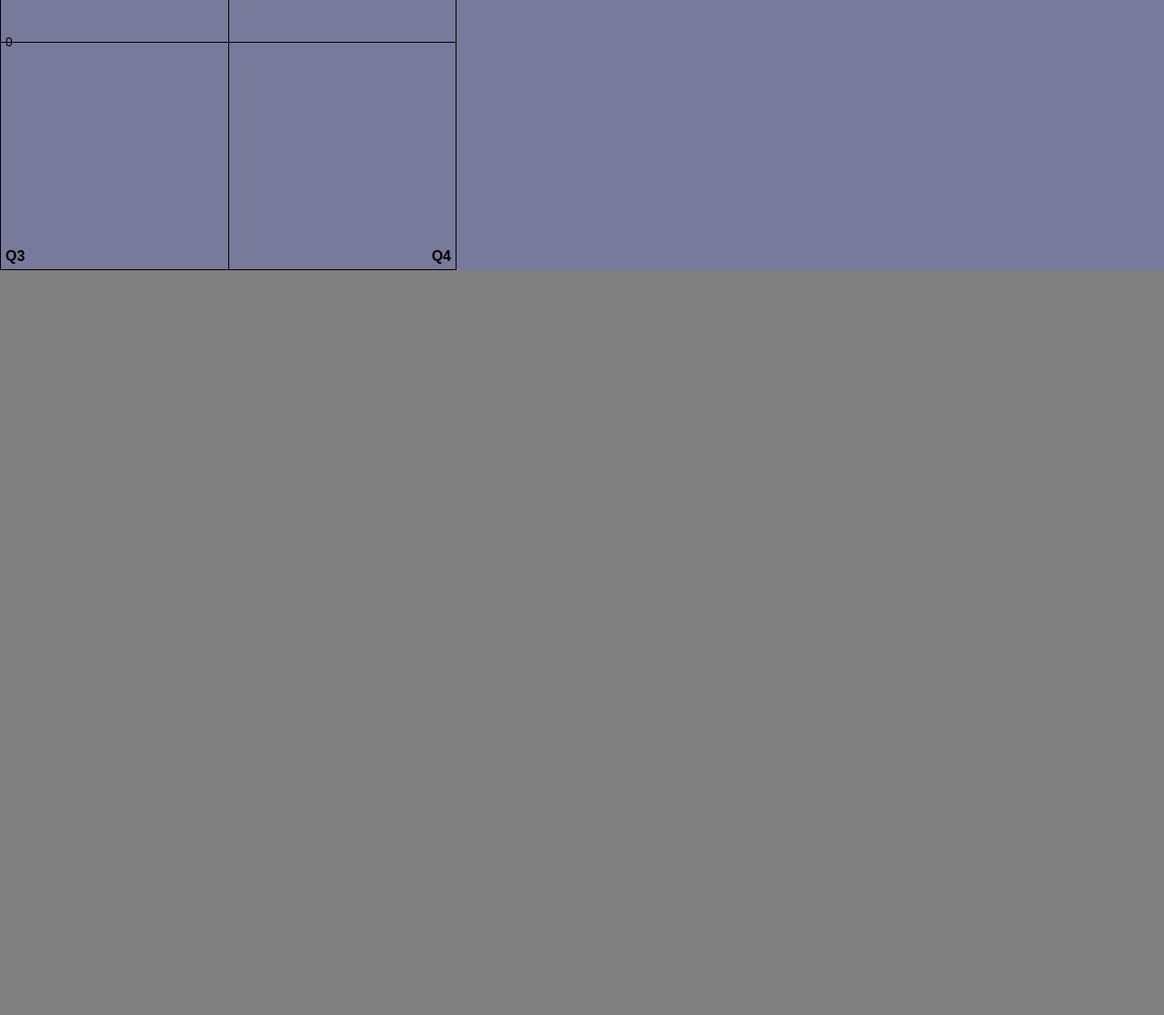
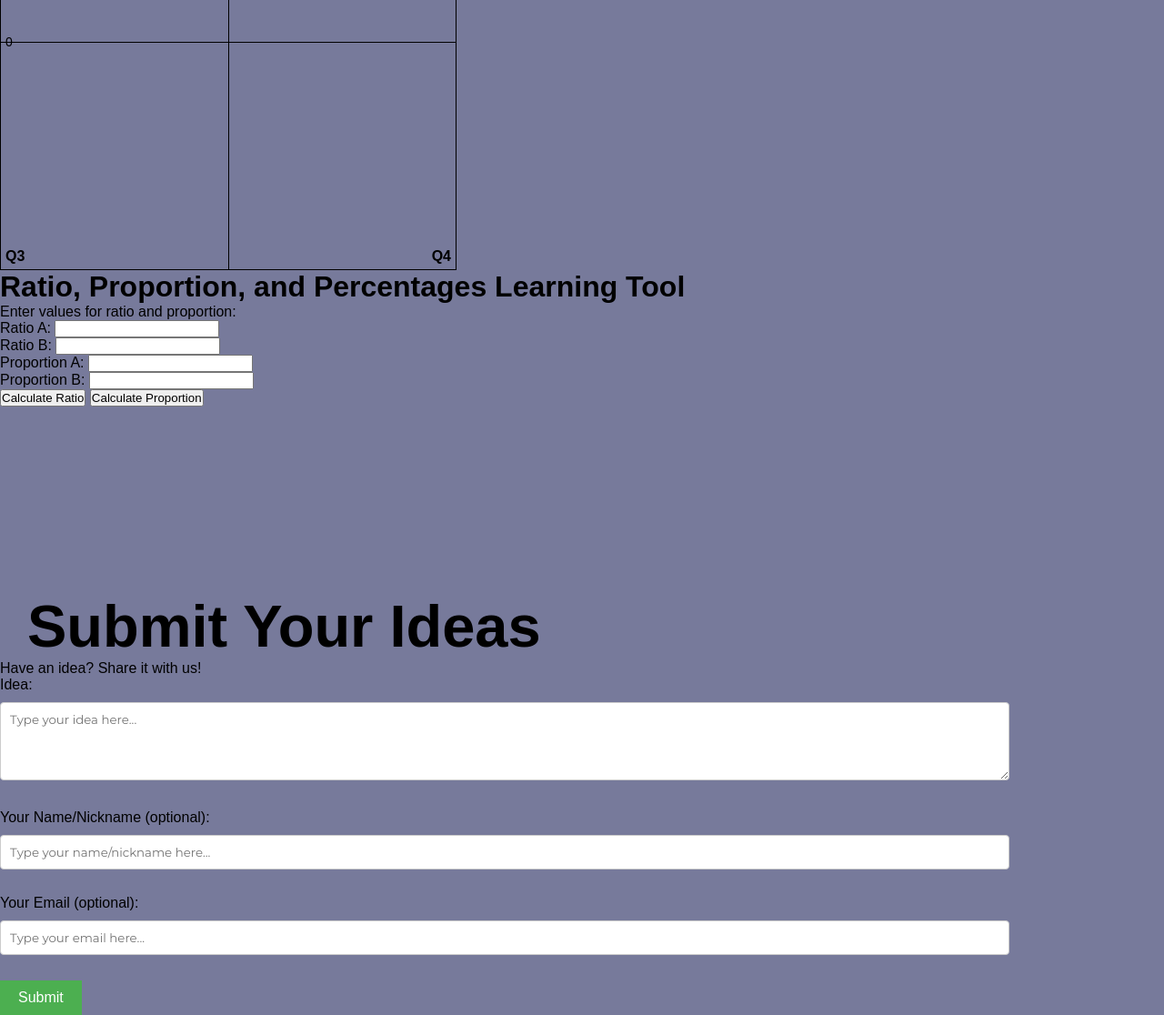
Before and after one commit to Shivani-Vinu/SciMathVerse.io, a plain HTML site: page math.html in a window 1280 px wide. Shown: the part 500-1616 px from the top of the page at 91% size. Before the commit the page ends 800 px from the top, so only its background shows below. Drawn offline with Linux system fonts and the light colour scheme.

Commit message:
Update math.html

```diff
--- a/math.html
+++ b/math.html
@@ -27,18 +27,20 @@
       }
 
       #slider {
+
         width: 80%;
         align-items: center;
       }
 
       #slider-labels {
+        margin-left: 30px;
         display: flex;
         justify-content: space-between;
       }
 
       #slider-labels span {
-        flex: 1;
-        text-align: center;
+        flex: 8;
+        text-align: left;
       }
 
       #slider {
@@ -49,7 +51,37 @@
 
       body {
         background-color: gray;
+
       }
+
+
+        .h1-idea {
+          margin-left: 30px;
+            font-size: 65px;
+        }
+
+        .input-button {
+            background-color: #4CAF50; /* Background color */
+            color: white; /* Text color */
+            border: none; /* Remove the border */
+            padding: 10px 20px; /* Add some padding */
+            font-size: 16px;
+            cursor: pointer; /* Change cursor on hover */
+        }
+
+        .input-button:hover {
+            background-color: #45a049;
+        }
+
+        textarea, input[type="text"], input[type="email"] {
+            font-family: "Montserrat", sans-serif;
+            width: 85%;
+            padding: 10px;
+            margin: 10px 0;
+            border: 1px solid #ccc;
+            border-radius: 4px;
+        }
+
     </style>
     <link rel="preconnect" href="https://fonts.googleapis.com">
     <link rel="preconnect" href="https://fonts.gstatic.com" crossorigin>
@@ -59,7 +91,7 @@
     <div class="container">
       <div class="menu">
         <ul>
-          <li class="logo"><img src="images/tree2.png" width="50px" height="50px"/></li>
+          <li class="logo"><img src="/images/tree2.png" width="50px" height="50px"/></li>
           <li class="active"><a href="index.html">Home</a></li>
           <li class="aim"><a href="Science.html">Science</a></li>
           <li class="learn"><a href="math.html">Math</a></li>
@@ -86,7 +118,6 @@
 
     <input type="range" id="slider" min="1" max="6" step="1" />
     <div id="slider-labels">
-      <span>1</span>
       <span>2</span>
       <span>3</span>
       <span>4</span>
@@ -105,6 +136,55 @@
         <div id="q3-label">Q3</div>
         <div id="q4-label">Q4</div>
     </div>
+    <div class="container">
+      <h1>Ratio, Proportion, and Percentages Learning Tool</h1>
+      <p>Enter values for ratio and proportion:</p>
+      <div>
+          <label for="ratioA">Ratio A:</label>
+          <input type="number" id="ratioA" min="0" step="0.01">
+      </div>
+      <div>
+          <label for="ratioB">Ratio B:</label>
+          <input type="number" id="ratioB" min="0" step="0.01">
+      </div>
+      <div>
+          <label for="proportionA">Proportion A:</label>
+          <input type="number" id="proportionA" min="0" step="0.01">
+      </div>
+      <div>
+          <label for="proportionB">Proportion B:</label>
+          <input type="number" id="proportionB" min="0" step="0.01">
+      </div>
+      <button onclick="calculateRatio()">Calculate Ratio</button>
+      <button onclick="calculateProportion()">Calculate Proportion</button>
+
+      <div id="result"></div>
+
+      <div id="charts">
+          <canvas id="ratioChart" width="400" height="200"></canvas>
+          <canvas id="proportionChart" width="400" height="200"></canvas>
+      </div>
+  </div>
+
+    <h1 class="h1-idea">Submit Your Ideas</h1>
+    <p>Have an idea? Share it with us!</p>
+
+    <form
+        action="https://formspree.io/f/xaygabvr"
+        method="POST"
+    >
+        <label for="idea">Idea:</label><br>
+        <textarea name="idea" id="idea" rows="4" cols="50" placeholder="Type your idea here..." required></textarea><br><br>
+
+        <label for="name">Your Name/Nickname (optional):</label><br>
+        <input type="text" name="name" id="name" placeholder="Type your name/nickname here..."><br><br>
+
+        <label for="email">Your Email (optional):</label><br>
+        <input type="email" name="email" id="email" placeholder="Type your email here..."><br><br>
+
+        <input type="submit" value="Submit" class="input-button">
+    </form>
+
     <div id="coordinates">(0, 0)</div>
     <script>
       const fractionBlocks = document.querySelectorAll(".fraction-block");
@@ -165,6 +245,55 @@
         document.addEventListener('mouseup', () => {
             isDragging = false;
         });
+
+        function calculateRatio() {
+            const ratioA = parseFloat(document.getElementById("ratioA").value);
+            const ratioB = parseFloat(document.getElementById("ratioB").value);
+
+            if (!isNaN(ratioA) && !isNaN(ratioB)) {
+                const result = ratioA / ratioB;
+                document.getElementById("result").textContent = `Ratio: ${ratioA}:${ratioB} = ${result.toFixed(2)}`;
+
+                // Create and update the ratio chart
+                const ctx = document.getElementById("ratioChart").getContext("2d");
+                updateChart(ctx, "Ratio", [ratioA, ratioB]);
+            } else {
+                document.getElementById("result").textContent = "Please enter valid numbers for Ratio A and Ratio B.";
+            }
+        }
+
+        function calculateProportion() {
+            const proportionA = parseFloat(document.getElementById("proportionA").value);
+            const proportionB = parseFloat(document.getElementById("proportionB").value);
+
+            if (!isNaN(proportionA) && !isNaN(proportionB)) {
+                const result = (proportionA / proportionB) * 100;
+                document.getElementById("result").textContent = `Proportion: ${proportionA} is ${result.toFixed(2)}% of ${proportionB}`;
+
+                // Create and update the proportion chart
+                const ctx = document.getElementById("proportionChart").getContext("2d");
+                updateChart(ctx, "Proportion", [proportionA, proportionB]);
+            } else {
+                document.getElementById("result").textContent = "Please enter valid numbers for Proportion A and Proportion B.";
+            }
+        }
+
+        function updateChart(ctx, label, data) {
+            new Chart(ctx, {
+                type: 'pie',
+                data: {
+                    labels: [`${label} A`, `${label} B`],
+                    datasets: [{
+                        data: data,
+                        backgroundColor: ["#36A2EB", "#FFCE56"],
+                    }],
+                },
+            });
+        }
+      document.getElementById("idea").addEventListener("input", function() {
+            this.style.fontFamily = "Montserrat, sans-serif"
+      });
+    </script>
     </script>
 
   </body>
```
